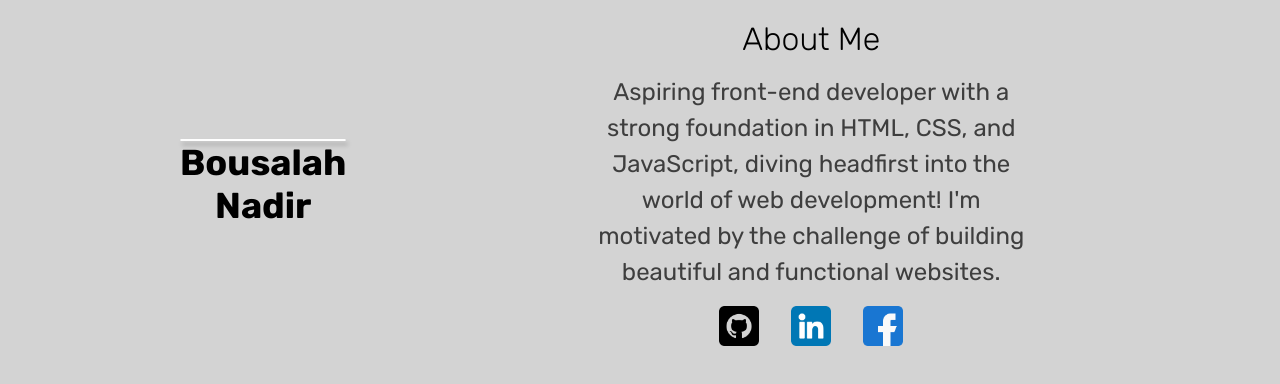
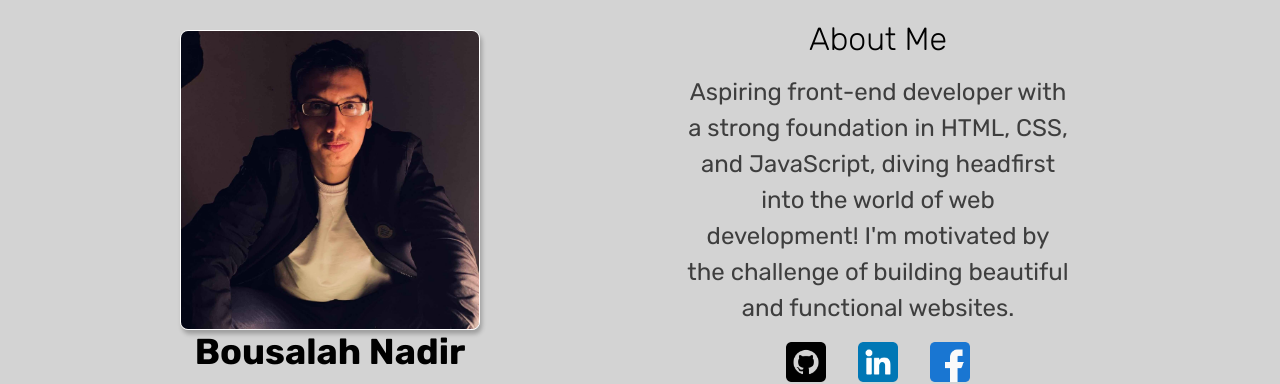
Before and after one commit to Medido1/The-odin-project-Homepage, a plain HTML site: page index.html in a window 1280 px wide. Shown: the top 384 px of the page. Drawn offline with Linux system fonts and the light colour scheme; the site is published under a folder, as on GitHub Pages, so addresses that start at the root find nothing; files whose address does not match are found by name.

```diff
--- a/index.html
+++ b/index.html
@@ -10,7 +10,7 @@
 <body>
   <header class="header">
     <div>
-      <img src="/images/bousalah.jpg" alt="" class="profil_img">
+      <img src="./images/bousalah.jpg" alt="" class="profil_img">
       <h1>Bousalah Nadir</h1>
     </div>
     <div class="my_info">
```
Also changed, not shown: images/TestimonialsScreenShot.png, images/baseApp.png, images/blogscreenshot.png, images/desktopScreenShot.png, images/fourCard.png, images/weather.png.
